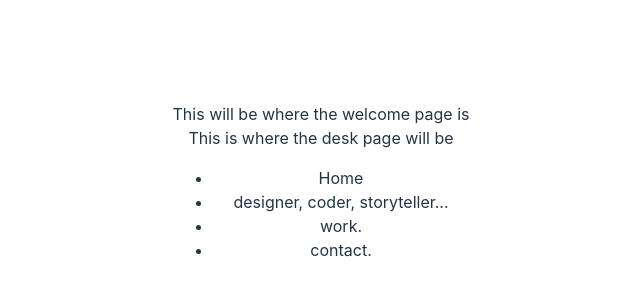
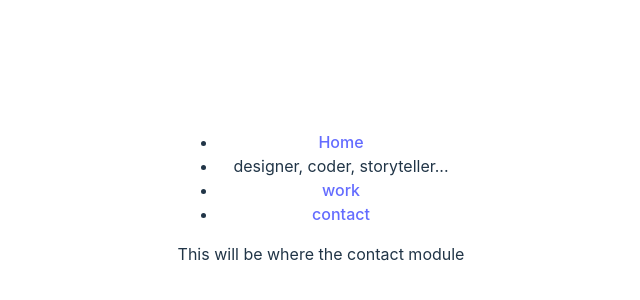
Before and after one commit to Temi360/Personal-Portfolio-Site, a React (Vite) app in the folder react/: page /work in a window 1280 px wide. Shown: the part 210-510 px from the top of the page, without its empty margins (319-959 px from the left). Built offline with nearby package versions, Linux system fonts and the light colour scheme.

Commit message:
component work and routing

```diff
--- a/react/src/App.jsx
+++ b/react/src/App.jsx
@@ -1,28 +1,32 @@
 import React from 'react'
-import { BrowserRouter as Router, Route, Routes, Link } from 'react-router-dom';
-
+import { Route, Routes, Link } from 'react-router-dom';
+import Home from './WelcomePage';
+import ComputerPage from './ComputerPage';
+import ContactPage from './ContactPage';
 import reactLogo from './assets/react.svg'
 import viteLogo from '/vite.svg'
+
 import './App.css'
 
 function App() {
 
   return (
-
-    <Router>
+    <div>
       <nav>
         <ul>
-        <li>Home</li>
+        <li><Link to = "/">Home</Link></li>
         <li>designer, coder, storyteller...</li>
-        <li>work.</li>
-        <li>contact.</li>
+        <li><Link to = "/">work</Link></li>
+        <li><Link to = "/">contact</Link></li>
 
         </ul>
       </nav>
       <Routes>
-
+      <Route path="/" element={<Home />} />
+        <Route path="/work" element={<ComputerPage />} />
+        <Route path="/contact" element={<ContactPage />} />
       </Routes>
-      </Router>
+      </div>
   );
 };
 
--- /dev/null
+++ b/react/src/ComputerPage.jsx
@@ -0,0 +1,14 @@
+import React from 'react'
+
+
+function ComputerPage() {
+    return (
+         <>
+            <div>
+                This will be where the contact module
+            </div>
+         </>
+    )
+}
+
+export default ComputerPage
--- /dev/null
+++ b/react/src/ContactPage.jsx
@@ -0,0 +1,14 @@
+import React from 'react'
+
+
+function ContactPage() {
+    return (
+         <>
+            <div>
+                This will be where the contact module
+            </div>
+         </>
+    )
+}
+
+export default ContactPage
--- a/react/src/main.jsx
+++ b/react/src/main.jsx
@@ -1,14 +1,13 @@
 import React from 'react'
 import ReactDOM from 'react-dom/client'
+import { BrowserRouter } from 'react-router-dom';
 import App from './App.jsx'
-import DeskPage from './DeskPage.jsx'
-import WelcomePage from './WelcomePage.jsx'
 import './index.css'
 
 ReactDOM.createRoot(document.getElementById('root')).render(
   <React.StrictMode>
-    <WelcomePage />
-    <DeskPage />
+     <BrowserRouter>
     <App />
+    </BrowserRouter>
   </React.StrictMode>,
 )
```
